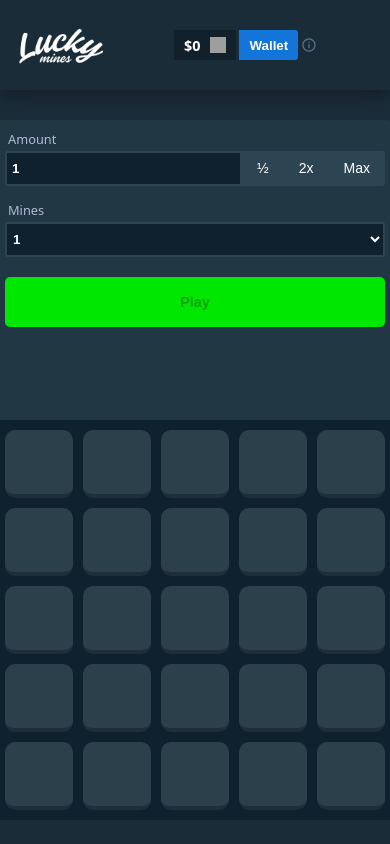
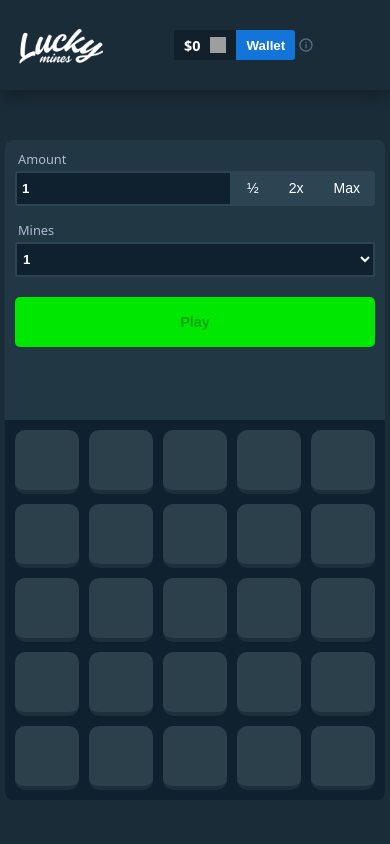
Before and after one commit to MaxiRinaldi22/lucky-mines, a React (Vite) app: page / in a window 390 px wide. Shown: the top 844 px of the page. Built offline with nearby package versions, Linux system fonts and the light colour scheme; grey boxes are pictures that could not be loaded.

Commit message:
Fix response bugs

```diff
--- a/src/App.css
+++ b/src/App.css
@@ -264,3 +264,19 @@ p {
     border-radius: 8px 8px 0 0;
   }
  }
+
+
+ @media (max-width: 768px) {
+  .container-main-board {
+    width: 380px;
+    height: 380px;
+    padding: 10px;
+    border-radius: 0 0 8px 8px;
+  }
+
+  .container-menu {
+    width: 380px;
+    height: 280px;
+    border-radius: 8px 8px 0 0;
+  }
+ }
--- a/src/components/Header.css
+++ b/src/components/Header.css
@@ -20,7 +20,6 @@ header {
   width: 200px;
   display: flex;
   align-items: center;
-  gap: 3px;
 }
 
 .wallet {
@@ -63,6 +62,7 @@ header {
 .wallet-ifo {
   display: flex;
   align-items: center;
+  margin-left: 3px;
 }
 
 .info {
@@ -76,6 +76,4 @@ header {
     margin: 0;
     padding: 0 1rem;
   }
-
-
 }
```
